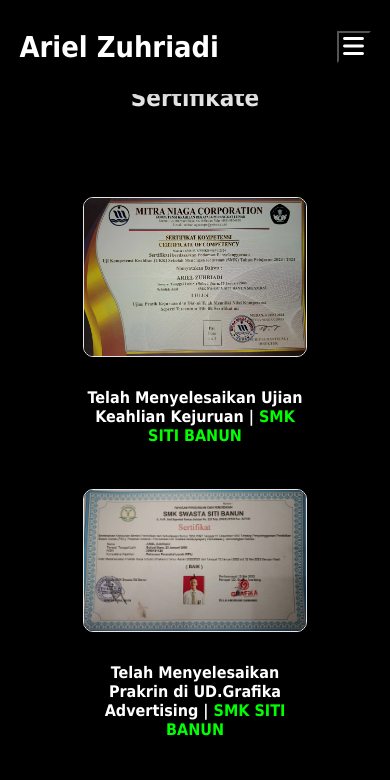
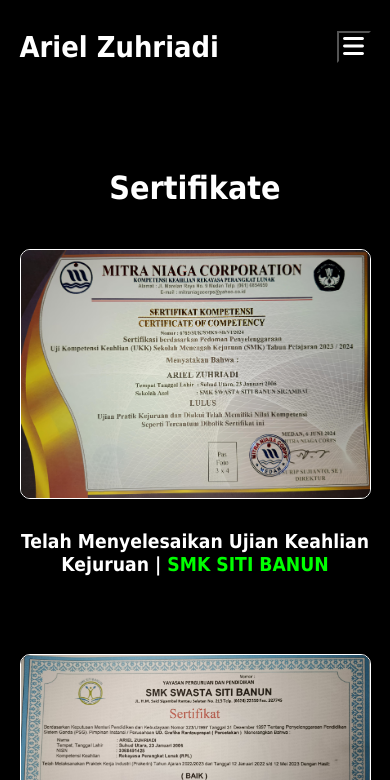
Before and after one commit to arielzuhriadi/myporto, a plain HTML site: page sertifikat.html in a window 390 px wide. Shown: the top 780 px of the page. Drawn offline with nearby package versions, Linux system fonts and the light colour scheme.

Commit message:
Update main.css

```diff
--- a/style/main.css
+++ b/style/main.css
@@ -1,9 +1,9 @@
-body{
+body {
     background-color: black;
     margin-top: 10vh;
 }
 
-main{
+main {
     margin-top: 10vh;
     width: 80%;
     margin: 0 auto;
@@ -84,15 +84,35 @@ h1 {
 
 
 @media (max-width: 768px) {
-    .card-items {
+
+    main{
+        width: 100%;
+    }
+
+    section {
         width: 90%;
     }
 
     h1 {
-        font-size: 1.5rem;
+        margin-top: 10vh;
+        font-size: 2rem;
+        color: white;
     }
 
     .card {
-        gap: 4vh;
+        margin-top: 5vh;
+        flex-direction: column;
+    }
+
+    .card-items {
+        width: 100%;
+    }
+
+    .card-items img {
+        opacity: 100%;
+    }
+
+    .card-items p {
+        font-size: 1.2rem;
     }
 }
```
